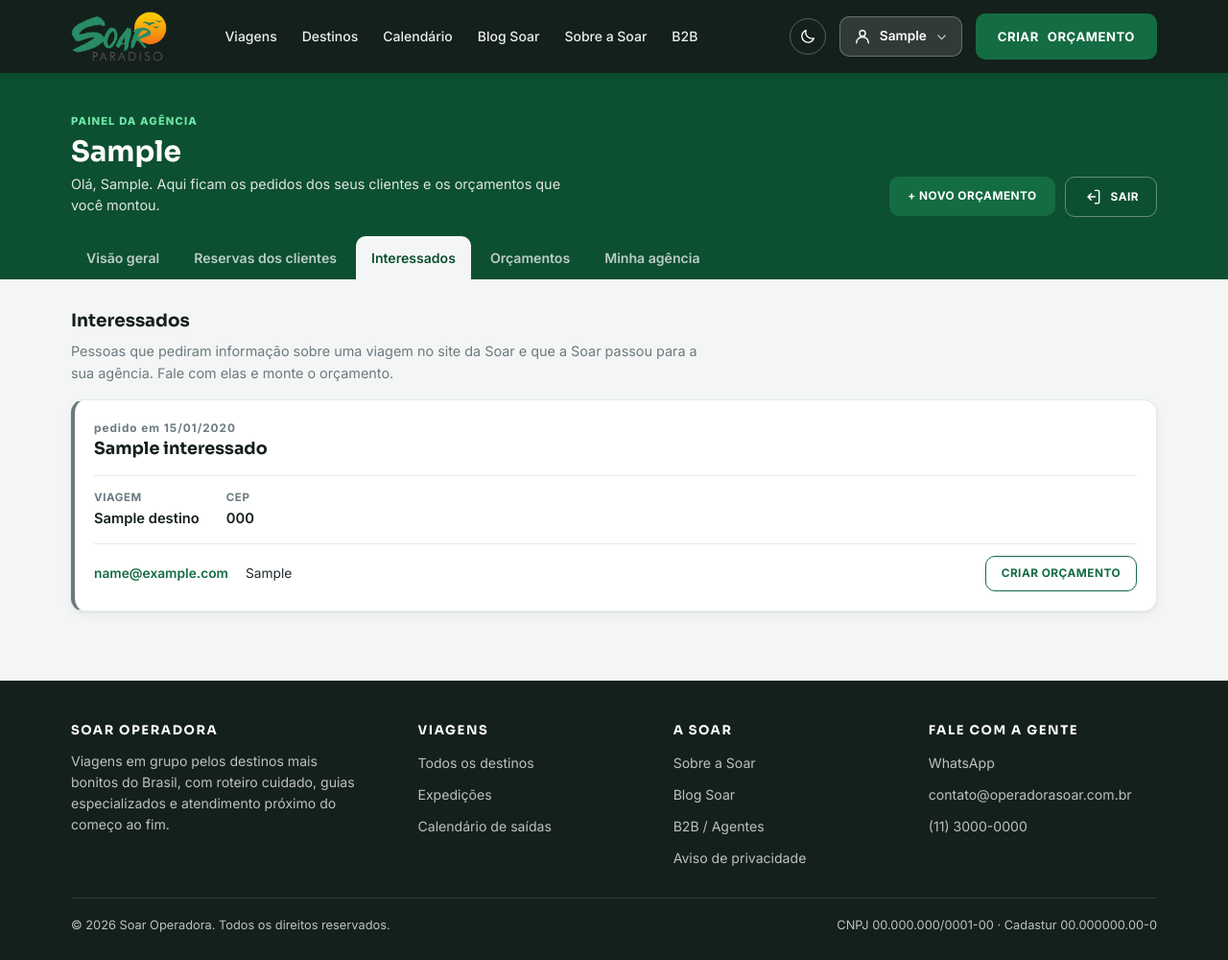
After one commit to gustavoeguchi06-sys/Soar-Viagem, a Django app: page /agencia/interessados/ in a window 1280 px wide. The commit adds this page. Shown: the whole page at 96% size. Run offline with Django 5.2, Linux system fonts and the light colour scheme; a user stored in the database is signed in; tables that the repository leaves empty hold one stand-in row (values such as "Sample post"); parts of the project's set-up code (start-up, migrations or seed data) failed here and were passed over.

Commit message:
Interessados só para o Tuca, que escolhe para quais agências mandar
- Lista de interessados no painel visível só para o superusuário
- Campo "Enviar para as agências" (agências aprovadas) em cada pessoa
- Aba "Interessados" no painel da agência, só com quem foi mandado para ela,
  e "Criar orçamento" já preenchido com os dados da pessoa
- Aviso de privacidade diz que os dados vão só para a agência que atende

Co-Authored-By: Claude Opus 5.5 <noreply@anthropic.com>

```diff
--- a/agencia/urls.py
+++ b/agencia/urls.py
@@ -8,6 +8,7 @@ urlpatterns = [
     path('', views.painel, name='painel'),
     path('reservas/', views.reservas, name='reservas'),
     path('reservas/<int:pk>/', views.reserva, name='reserva'),
+    path('interessados/', views.interessados, name='interessados'),
     path('orcamentos/', views.orcamentos, name='orcamentos'),
     path('orcamentos/novo/', views.orcamento_novo, name='orcamento_novo'),
     path('orcamentos/<int:pk>/', views.orcamento_editar, name='orcamento_editar'),
--- a/agencia/views.py
+++ b/agencia/views.py
@@ -123,12 +123,31 @@ def orcamentos(request):
     })
 
 
+@agencia_aprovada
+def interessados(request):
+    """Pessoas que pediram "Saiba mais" e que a Soar mandou para esta agência."""
+    return render(request, 'agencia/interessados.html', {
+        'aba': 'interessados',
+        'interessados': request.agencia.interessados.select_related('destino'),
+    })
+
+
 def _inicial_da_viagem(request):
     """O que a agência escolheu no card da viagem ("Criar orçamento") já vem preenchido.
 
-    Valor que não existe é ignorado: o formulário só aceita as opções dele.
+    Vindo de um interessado (`?interessado=`), os dados da pessoa também entram,
+    mas só se a Soar mandou esse interessado para esta agência. Valor que não
+    existe é ignorado: o formulário só aceita as opções dele.
     """
     inicial = {}
+    pk = request.GET.get('interessado', '')
+    interessado = (request.agencia.interessados.select_related('destino').filter(pk=pk).first()
+                   if pk.isdigit() else None)
+    if interessado:
+        inicial.update(cliente_nome=interessado.nome, cliente_email=interessado.email,
+                       cliente_telefone=interessado.whatsapp)
+        if interessado.destino:
+            inicial['destino'] = interessado.destino.pk
     destino = Destino.objects.filter(slug=request.GET.get('destino', '')).first()
     if destino:
         inicial['destino'] = destino.pk
--- a/destinations/models.py
+++ b/destinations/models.py
@@ -344,8 +344,9 @@ class Saida(models.Model):
 class Interessado(models.Model):
     """Quem pediu "Saiba mais" na página de uma viagem sem ter login.
 
-    A Soar é B2B e não vende direto; o contato fica aqui para o dono encaminhar
-    a pessoa a uma agência parceira. Sai sozinho depois de 1 ano
+    A Soar é B2B e não vende direto. Só o dono (superusuário) vê esta lista no
+    painel, e ele escolhe para quais agências parceiras mandar cada pessoa; a
+    agência vê só quem foi mandado para ela. Sai sozinho depois de 1 ano
     (expurgar_dados), como promete o aviso de privacidade.
     """
 
@@ -355,6 +356,11 @@ class Interessado(models.Model):
     email = models.EmailField('E-mail')
     whatsapp = models.CharField('WhatsApp', max_length=20)
     cep = models.CharField('CEP', max_length=9)
+    agencias = models.ManyToManyField(
+        'contas.PerfilAgente', blank=True, related_name='interessados',
+        verbose_name='Enviar para as agências',
+        help_text='Marque as agências que vão atender esta pessoa. Ela aparece no '
+                  'painel de cada agência marcada.')
     criado_em = models.DateTimeField('Pedido em', auto_now_add=True)
 
     class Meta:
--- a/templates/agencia/_base.html
+++ b/templates/agencia/_base.html
@@ -33,6 +33,7 @@
         <nav class="wrap ag-abas" aria-label="Seções do painel da agência">
             <a href="{% url 'agencia:painel' %}" {% if aba == 'painel' %}aria-current="page"{% endif %}>Visão geral</a>
             <a href="{% url 'agencia:reservas' %}" {% if aba == 'reservas' %}aria-current="page"{% endif %}>Reservas dos clientes</a>
+            <a href="{% url 'agencia:interessados' %}" {% if aba == 'interessados' %}aria-current="page"{% endif %}>Interessados</a>
             <a href="{% url 'agencia:orcamentos' %}" {% if aba == 'orcamentos' %}aria-current="page"{% endif %}>Orçamentos</a>
             <a href="{% url 'agencia:minha_agencia' %}" {% if aba == 'agencia' %}aria-current="page"{% endif %}>Minha agência</a>
         </nav>
--- /dev/null
+++ b/templates/agencia/interessados.html
@@ -0,0 +1,48 @@
+{% extends 'agencia/_base.html' %}
+{% load agencia %}
+
+{% block titulo %}Interessados{% endblock %}
+
+{% block corpo %}
+<div class="ag-titulo">
+    <h2>Interessados</h2>
+</div>
+<p class="ag-explica">Pessoas que pediram informação sobre uma viagem no site da Soar e que a Soar
+   passou para a sua agência. Fale com elas e monte o orçamento.</p>
+
+{% if interessados %}
+<div class="reservas-lista">
+    {% for i in interessados %}
+    <article class="reserva-item">
+        <div class="reserva-item__topo">
+            <div>
+                <span class="reserva-item__codigo">pedido em {{ i.criado_em|date:"d/m/Y" }}</span>
+                <h3>{{ i.nome }}</h3>
+            </div>
+        </div>
+
+        <dl class="reserva-item__dados">
+            <div><dt>Viagem</dt><dd>{{ i.destino.nome|default:"viagem removida" }}</dd></div>
+            <div><dt>CEP</dt><dd>{{ i.cep }}</dd></div>
+        </dl>
+
+        <div class="ag-contato">
+            <a href="mailto:{{ i.email }}">{{ i.email }}</a>
+            {% with link=i.whatsapp|whatsapp %}
+            {% if link %}<a class="ag-contato__whats" href="{{ link }}" target="_blank" rel="noopener">
+                <svg class="ic-f" viewBox="0 0 24 24"><use href="#ic-whats"></use></svg>{{ i.whatsapp }}</a>
+            {% else %}<span>{{ i.whatsapp }}</span>{% endif %}
+            {% endwith %}
+            <a class="btn btn--contorno btn--sm ag-contato__abrir"
+               href="{% url 'agencia:orcamento_novo' %}?interessado={{ i.pk }}">Criar orçamento</a>
+        </div>
+    </article>
+    {% endfor %}
+</div>
+{% else %}
+<div class="conta-vazio ag-vazio">
+    <p>Ainda não chegou nenhum interessado. Quando a Soar passar uma pessoa para a sua agência,
+       ela aparece aqui.</p>
+</div>
+{% endif %}
+{% endblock %}
--- a/templates/contas/privacidade.html
+++ b/templates/contas/privacidade.html
@@ -46,8 +46,9 @@
                preliminares ao contrato (art. 7º, V). Quando a agência é MEI, o CNPJ também
                identifica a pessoa, e tratamos esses dados com o mesmo cuidado dos demais.</p>
             <p><b>"Saiba mais" de uma viagem.</b> Nome, e-mail, WhatsApp e CEP de quem pede
-               informação na página da viagem, para a Soar indicar uma agência parceira perto
-               de você. Base legal: procedimentos preliminares a pedido seu (art. 7º, V).</p>
+               informação na página da viagem. Só a Soar vê esses dados, e ela os passa apenas
+               para a agência parceira que vai atender você. Base legal: procedimentos
+               preliminares a pedido seu (art. 7º, V).</p>
             <p><b>Newsletter do blog.</b> Só o e-mail, para mandar as novidades que você pediu.
                Base legal: seu consentimento (art. 7º, I). Para sair da lista, escreva para o
                e-mail acima.</p>
```
Also changed, not shown: agencia/tests.py (+47 -0 lines), destinations/admin.py (+40 -3 lines), destinations/migrations/0017_interessado_enviado_para_agencias.py (added).
